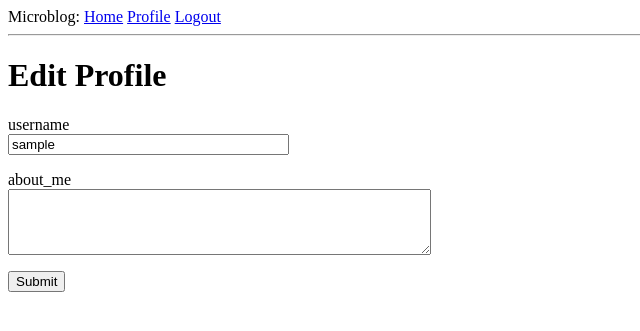
After one commit to weiyuli20/flask-blog, a Flask app: page /edit_profile in a window 1280 px wide. The commit adds this page. Shown: the top 331 px of the page, without its empty margins (0-640 px from the left). Run offline with Flask 3, Linux system fonts and the light colour scheme; the visitor is signed in with stand-in values (Sample User, id 1); data comes from the database, SQL or seed files in the repository.

Commit message:
个人主页

```diff
--- a/src/forms.py
+++ b/src/forms.py
@@ -1,6 +1,6 @@
 from flask_wtf import FlaskForm
 from wtforms import StringField, PasswordField, SubmitField, BooleanField, TextAreaField
-from wtforms.validators import DataRequired,Email,EqualTo
+from wtforms.validators import DataRequired,Email,EqualTo,Length
 from src.models import User
 
 class LoginForm(FlaskForm):
@@ -25,3 +25,8 @@ class RegistrationForm(FlaskForm):
         user = User.query.filter_by(email=email.data).first()
         if user is not None:
             raise ValidationError('Please use a different email address.')
+
+class EditProfileForm(FlaskForm):
+    username = StringField('username', validators=[DataRequired()])
+    about_me = TextAreaField('about_me', validators=[Length(min=0, max=140)])
+    submit = SubmitField('Submit')
--- a/src/models.py
+++ b/src/models.py
@@ -12,6 +12,8 @@ class User(UserMixin, db.Model):
     email = db.Column(db.String(120),index=True,unique=True)
     password_hash = db.Column(db.String(128))
     posts = db.relationship('Post',backref='author',lazy='dynamic')
+    about_me = db.Column(db.String(140))
+    last_seen = db.Column(db.DateTime,default=datetime.utcnow)
 
 
     def set_password(self,password):
--- a/src/routes.py
+++ b/src/routes.py
@@ -1,12 +1,18 @@
 from src import app,db
 from flask import render_template,redirect, url_for,flash,request
-from src.forms import LoginForm,RegistrationForm
+from src.forms import LoginForm,RegistrationForm,EditProfileForm
 from flask_login import current_user,login_user,logout_user,login_required
 from src.models import User
 from urllib.parse import urlparse as url_parse
+from datetime import datetime
 
 
 
+@app.before_request
+def before_request():
+    if current_user.is_authenticated:
+        current_user.last_seen = datetime.utcnow()
+        db.session.commit()
 
 @app.route("/")
 @app.route("/index")
@@ -72,3 +78,18 @@ def user(username):
         {'author':user,'body':'Test post #2'}
     ]
     return render_template('user.html',user=user,posts=posts)
+
+
+@app.route("/edit_profile",methods=['GET', 'POST'])
+def edit_profile():
+    form = EditProfileForm()
+    if form.validate_on_submit():
+        current_user.username = form.username.data
+        current_user.about_me = form.about_me.data
+        db.session.commit()
+        flash('Your changes have been saved.')
+        return redirect(url_for('edit_profile'))
+    elif request.method == 'GET':
+        form.username.data = current_user.username
+        form.about_me.data = current_user.about_me
+    return render_template('edit_profile.html',title='Edit Profile',form=form)
--- /dev/null
+++ b/src/templates/edit_profile.html
@@ -0,0 +1,23 @@
+{% extends "base.html" %}
+
+{% block content %}
+    <h1>Edit Profile</h1>
+    <form action="/edit_profile" method="post">
+        {{ form.hidden_tag() }}
+        <p>
+            {{ form.username.label }}<br>
+            {{ form.username(size=32) }}<br>
+            {% for error in form.username.errors %}
+            <span style="color: red;">[{{ error }}]</span>
+            {% endfor %}
+        </p>
+        <p>
+            {{ form.about_me.label }}<br>
+            {{ form.about_me(cols=50, rows=4) }}<br>
+            {% for error in form.about_me.errors %}
+            <span style="color: red;">[{{ error }}]</span>
+            {% endfor %}
+        </p>
+        <p>{{ form.submit() }}</p>
+    </form>
+{% endblock %}
--- a/src/templates/user.html
+++ b/src/templates/user.html
@@ -5,6 +5,11 @@
         <tr valign="top">
             <td><img src="{{ user.avatar(128) }}"</td>
             <td><h1>User: {{ user.username }}</h1> </td>
+            {% if user.about_me %}<p>{{ user.about_me }}</p>{% endif %}
+            {% if user.last_seen %}<p>Last seen on: {{ user.last_seen }}</p>{% endif %}
+            {% if user == current_user %}
+            <p><a href="{{ url_for('edit_profile') }}">Edit your profile</a></p>
+            {% endif %}
         </tr>
     </table>
     <hr>
```
Also changed, not shown: migrations/versions/e128ade35560_new_fields_in_user_model.py (added, +34 -0 lines), notes.md (+5 -2 lines).
